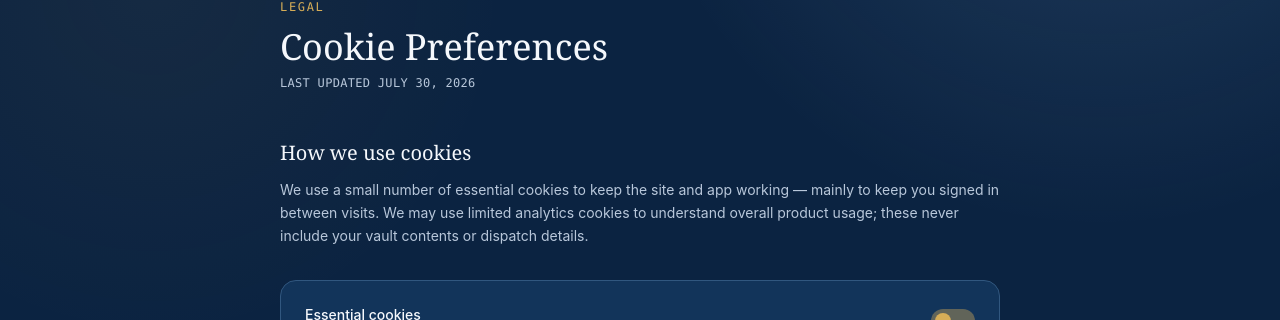
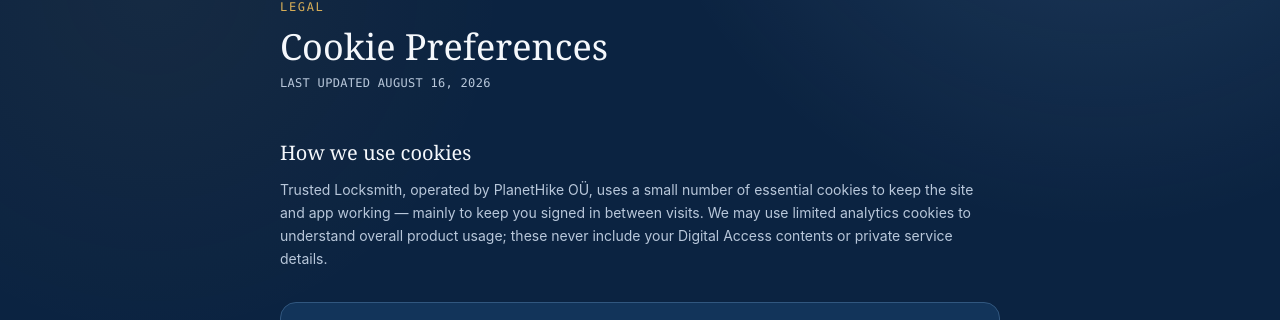
Before and after one commit to unikmo/Keepwell, a Next.js app: page /cookies in a window 1280 px wide. Shown: the part 157-477 px from the top of the page. Built offline with nearby package versions, Linux system fonts and the light colour scheme; no server answers.

Commit message:
Fix cookie page branding

```diff
--- a/src/app/cookies/page.tsx
+++ b/src/app/cookies/page.tsx
@@ -3,21 +3,21 @@ import { LegalDoc, LegalSection } from "@/components/LegalDoc";
 import { CookiePreferences } from "@/components/CookiePreferences";
 
 export const metadata: Metadata = {
-  title: "Cookie Preferences — Digital Sentinel",
-  description: "What cookies Digital Sentinel uses and how to control them.",
+  title: "Cookie Preferences — Trusted Locksmith",
+  description: "What cookies Trusted Locksmith uses and how to control them.",
   alternates: { canonical: "/cookies" },
   robots: { index: false },
 };
 
 export default function CookiesPage() {
   return (
-    <LegalDoc title="Cookie Preferences" lastUpdated="July 30, 2026">
+    <LegalDoc title="Cookie Preferences" lastUpdated="August 16, 2026">
       <LegalSection title="How we use cookies">
         <p>
-          We use a small number of essential cookies to keep the site and app working — mainly
+          Trusted Locksmith, operated by PlanetHike OÜ, uses a small number of essential cookies to keep the site and app working — mainly
           to keep you signed in between visits. We may use limited analytics cookies to
-          understand overall product usage; these never include your vault contents or
-          dispatch details.
+          understand overall product usage; these never include your Digital Access contents or
+          private service details.
         </p>
       </LegalSection>
 
```
